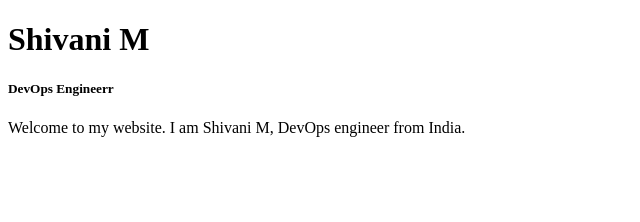
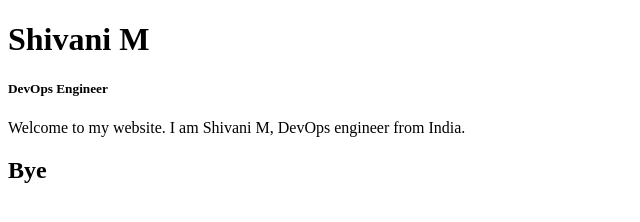
Before and after one commit to ishivanimohan/project, a plain HTML site: page index.html in a window 1280 px wide. Shown: the full height of the page, 0-640 px from the left. Drawn offline with Linux system fonts and the light colour scheme.

Commit message:
Update index.html

```diff
--- a/index.html
+++ b/index.html
@@ -5,7 +5,8 @@
   </head>
   <body>
       <h1>Shivani M</h1>
-    <h5>DevOps Engineerr</h5>
+    <h5>DevOps Engineer</h5>
     <p>Welcome to my website. I am Shivani M, DevOps engineer from India.</p>
+    <h2>Bye</h2>
   </body>
 </html>
```
